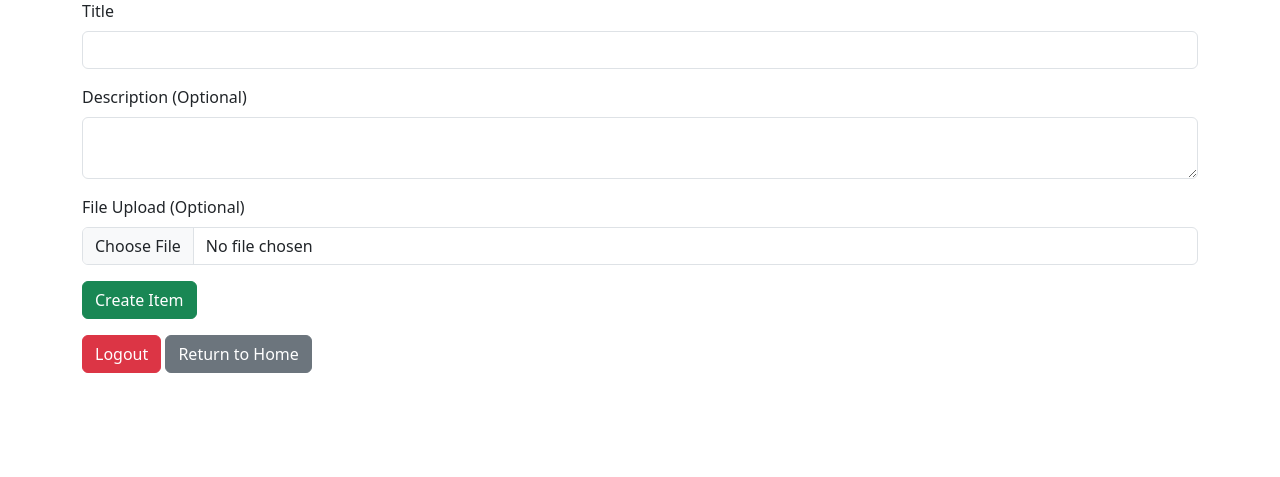
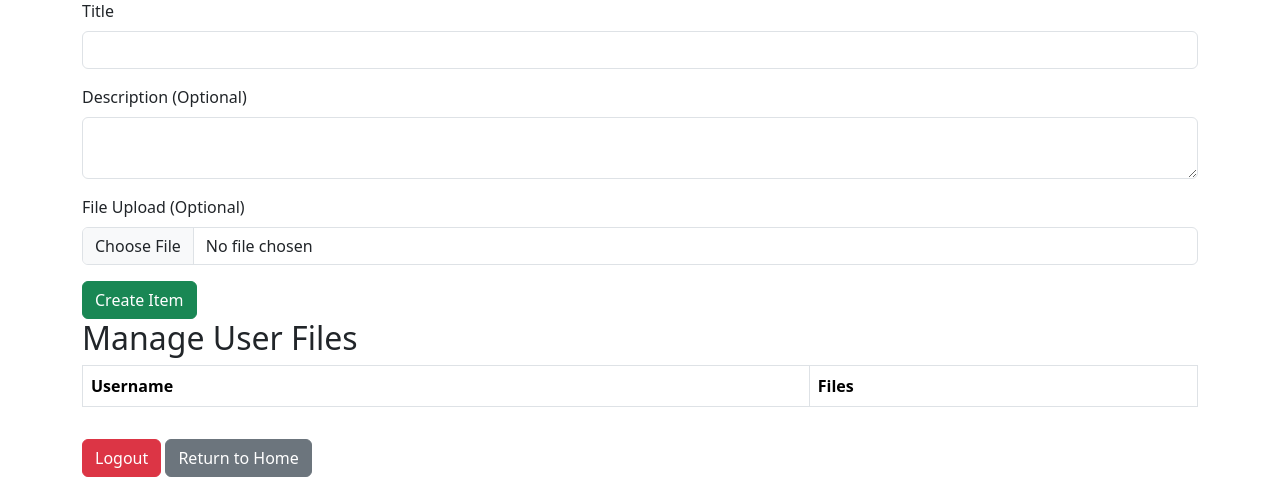
Before and after one commit to WainscottJ/ASE230-Midterm, a PHP site: page /admin.php in a window 1280 px wide. Shown: the part 767-1244 px from the top of the page. Before the commit the page ends 1140 px from the top, so only its background shows below. Run offline with PHP 8.4, Linux system fonts and the light colour scheme; the visitor is signed in with stand-in values (Sample User, id 1); lists and menus that the app fills with data are empty; some libraries are stand-ins or nearby versions.

Commit message:
Update admin.php
added one more feature to change user dashboard.

```diff
--- a/admin.php
+++ b/admin.php
@@ -246,7 +246,35 @@
             </div>
             <button type="submit" name="create_item" class="btn btn-success">Create Item</button>
         </form>
-
+        <h2>Manage User Files</h2>
+            <table class="table table-hover table-bordered">
+                <thead>
+                    <tr>
+                        <th>Username</th>
+                        <th>Files</th>
+                    </tr>
+                </thead>
+                <tbody>
+                    <?php foreach ($users as $user): ?>
+                        <?php if ($user['role'] === 'user'): ?>
+                            <tr>
+                                <td><?= htmlspecialchars($user['username']); ?></td>
+                                <td>
+                                    <?php if (!empty($user['files'])): ?>
+                                        <ul>
+                                            <?php foreach ($user['files'] as $file): ?>
+                                                <li><a href="uploads/<?= htmlspecialchars($file); ?>" target="_blank"><?= htmlspecialchars($file); ?></a></li>
+                                            <?php endforeach; ?>
+                                        </ul>
+                                    <?php else: ?>
+                                        No files uploaded.
+                                    <?php endif; ?>
+                                </td>
+                            </tr>
+                        <?php endif; ?>
+                    <?php endforeach; ?>
+                </tbody>
+            </table>
         <a href="logout.php" class="btn btn-danger mt-3">Logout</a>
         <a href="index.php" class="btn btn-secondary mt-3">Return to Home</a>
     </div>
```
